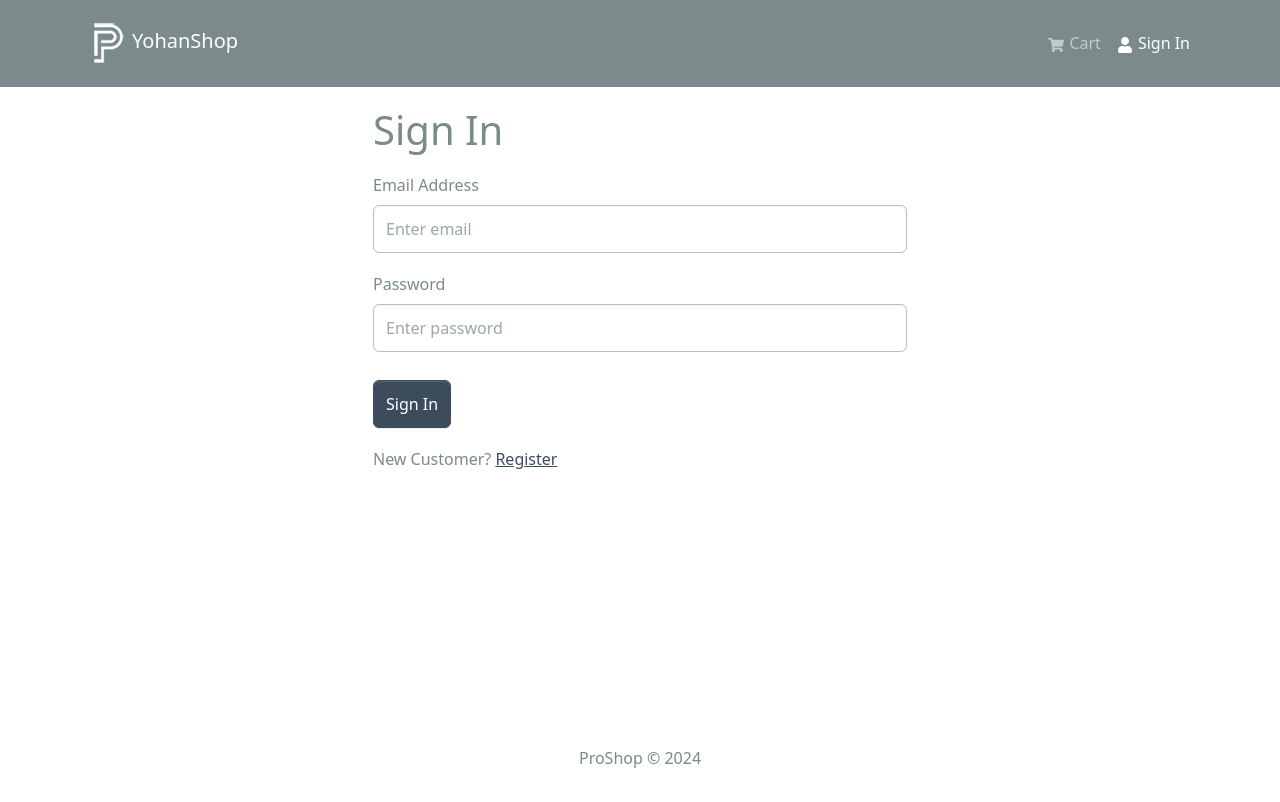
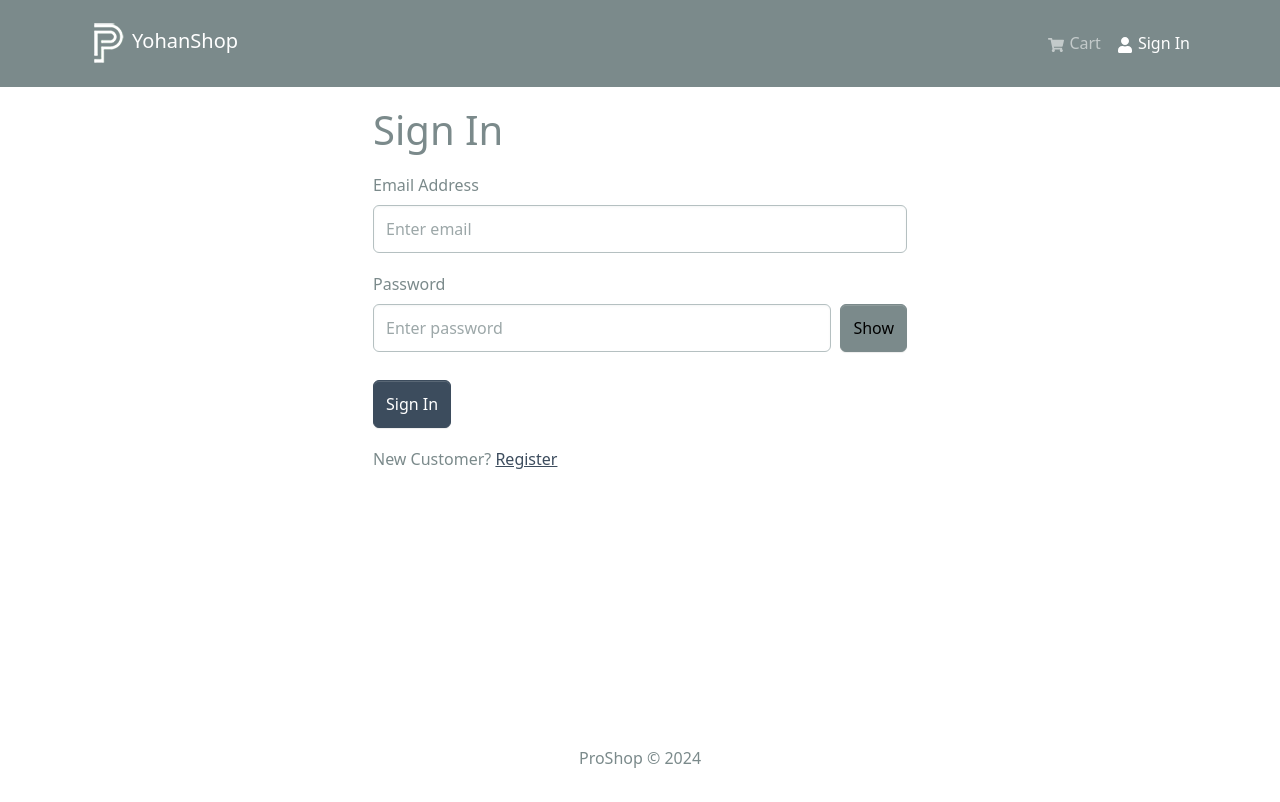
Before and after one commit to yohansky/MERN-ecom, a React (Create React App) app in the folder frontend/: page /login in a window 1280 px wide. Shown: the top 802 px of the page. Built offline with nearby package versions, Linux system fonts and the light colour scheme.

Commit message:
add show password button in login page

```diff
--- a/frontend/src/screens/LoginScreen.jsx
+++ b/frontend/src/screens/LoginScreen.jsx
@@ -11,6 +11,11 @@ import Loader from "../components/Loader";
 const LoginScreen = () => {
   const [email, setEmail] = useState("");
   const [password, setPassword] = useState("");
+  const [showPassword, setShowPassword] = useState(false);
+
+  const togglePassword = () => {
+    setShowPassword(!showPassword);
+  };
 
   const dispatch = useDispatch();
   const navigate = useNavigate();
@@ -52,7 +57,12 @@ const LoginScreen = () => {
         </Form.Group>
         <Form.Group controlId="password" className="my-3">
           <Form.Label>Password</Form.Label>
-          <Form.Control type="password" placeholder="Enter password" value={password} onChange={(e) => setPassword(e.target.value)}></Form.Control>
+          <div className="d-flex">
+            <Form.Control type={showPassword ? "text" : "password"} placeholder="Enter password" value={password} onChange={(e) => setPassword(e.target.value)}></Form.Control>
+            <Button variant="secondary" onClick={togglePassword} className="ms-2">
+              {showPassword ? "Hide" : "Show"}
+            </Button>
+          </div>
         </Form.Group>
 
         <Button type="submit" variant="primary" className="mt-2" disabled={isLoading}>
```
Also changed, not shown: 1 other file (tests, documents, lock files or other folders).
